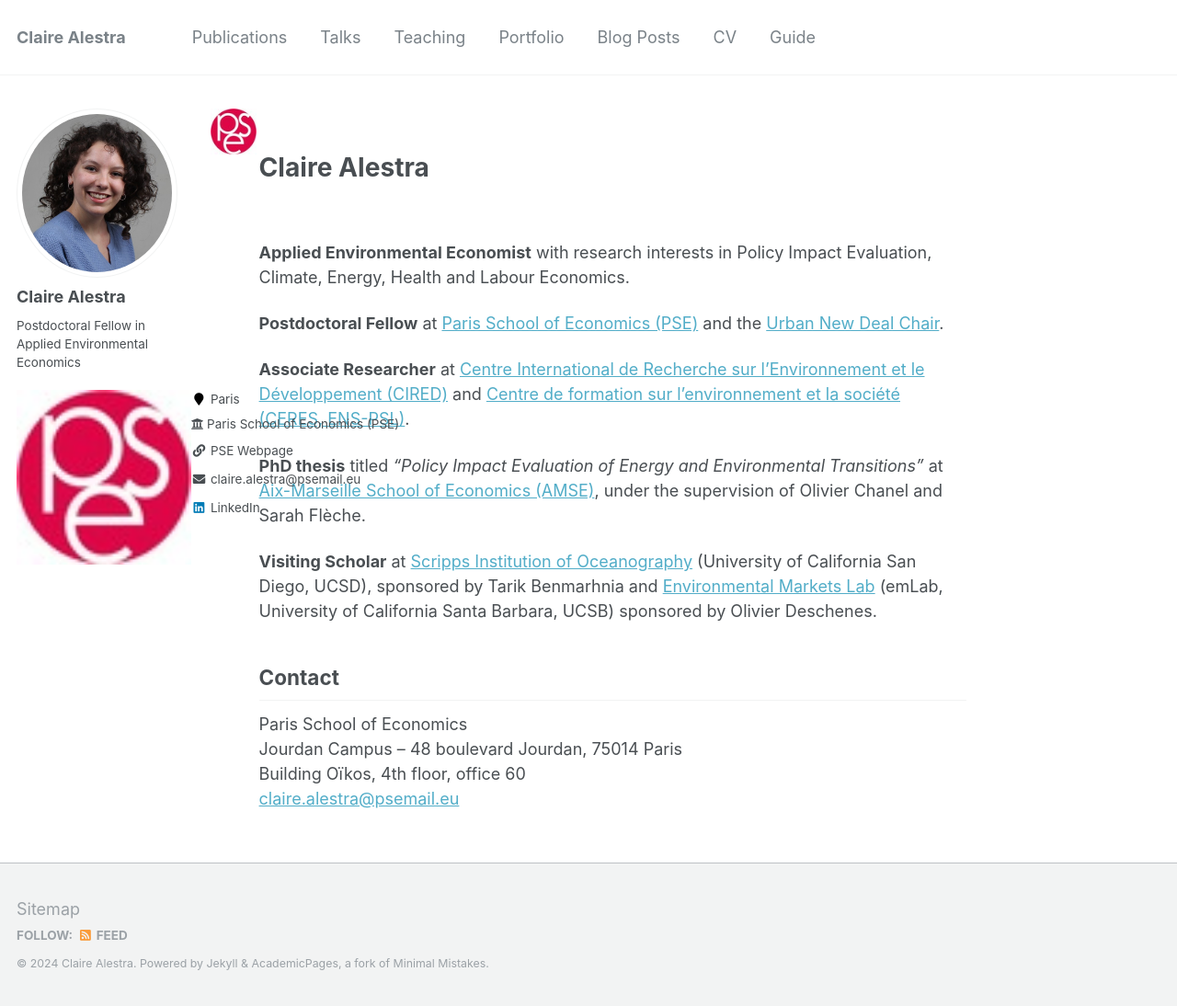
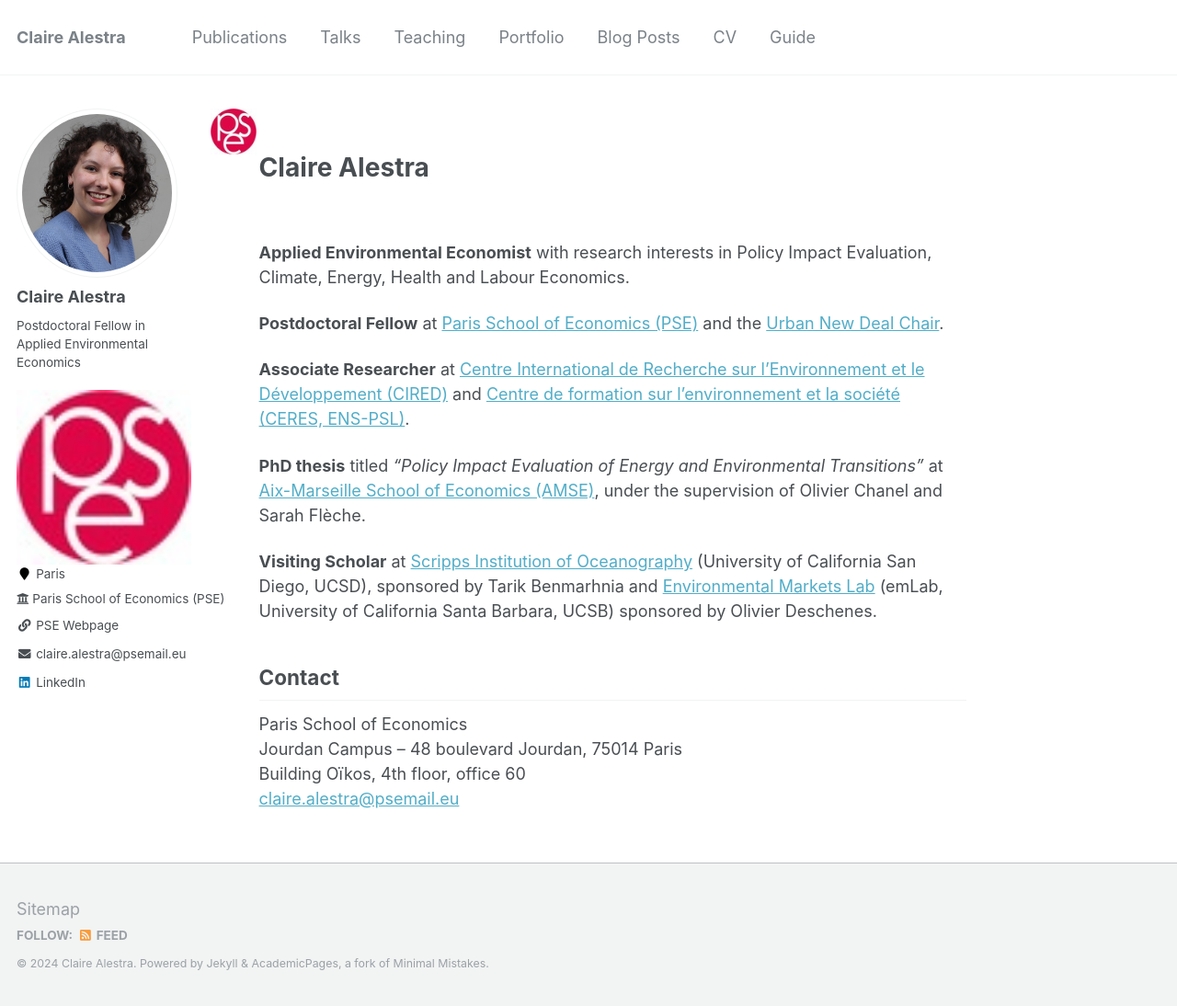
Before and after one commit to ClaireAlestra/ClaireAlestra.github.io, a Jekyll site: the page built from _pages/about.md, in a window 1280 px wide and 1094 px high. Shown: the whole window at 92% size. Built offline with Jekyll 4.4.1, drawn with Linux system fonts in a browser that asks for light colours.

Commit message:
Update author-profile.html

```diff
--- a/_includes/author-profile.html
+++ b/_includes/author-profile.html
@@ -21,7 +21,7 @@
 
         {% if site.textbook_logo %}
     <a href="{{ site.textbook_logo_link }}">
-    <img src="{{ site.textbook_logo | relative_url }}" width="50" height="50" align="left" class="textbook_logo" id="sidebar-logo" data-turbolinks-permanent/>
+    <img src="{{ site.textbook_logo | relative_url }}" width="50" height="50" align="bottom" class="textbook_logo" id="sidebar-logo" data-turbolinks-permanent/>
     </a>
     {% endif %}
 
```
